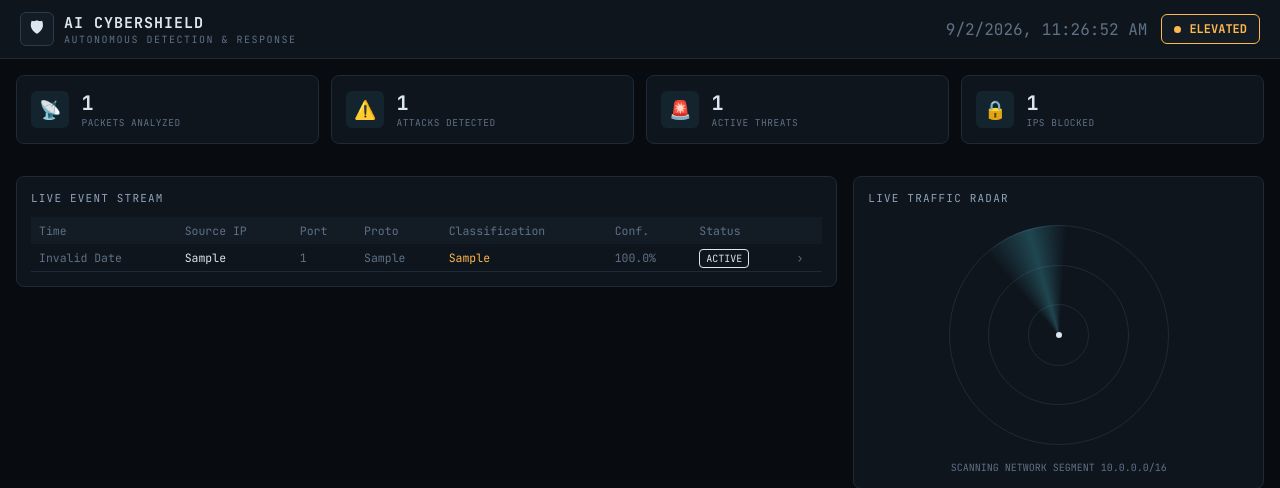
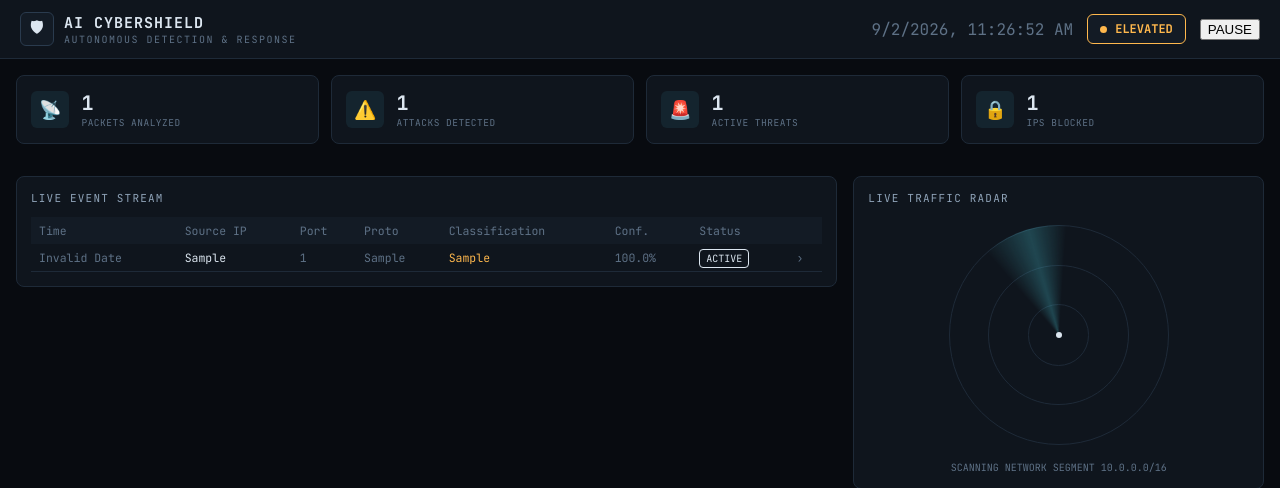
Before and after one commit to mirimranalihashmi786-del/AI-CyberShield, a Flask app: page / in a window 1280 px wide. Shown: the top 488 px of the page. Run offline with Flask 3, Linux system fonts and the light colour scheme; tables that the repository leaves empty hold one stand-in row (values such as "Sample post"); parts of the project's set-up code (start-up, migrations or seed data) failed here and were passed over.

Commit message:
Fix status pill ID and add pause button

```diff
--- a/app/templates/dashboard.html
+++ b/app/templates/dashboard.html
@@ -18,11 +18,14 @@
     </div>
     <div class="top-right">
       <span id="clock" class="mono dim"></span>
-      <div id="statusPill" class="status-pill">
+  <div id="statusPill" class="status-pill">
         <span class="dot"></span><span id="statusText">SECURE</span>
       </div>
+      <button id="pauseBtn" class="pause-btn">PAUSE</button>
     </div>
   </header>
+
+
 
   <main>
     <section class="stats-grid">
```
